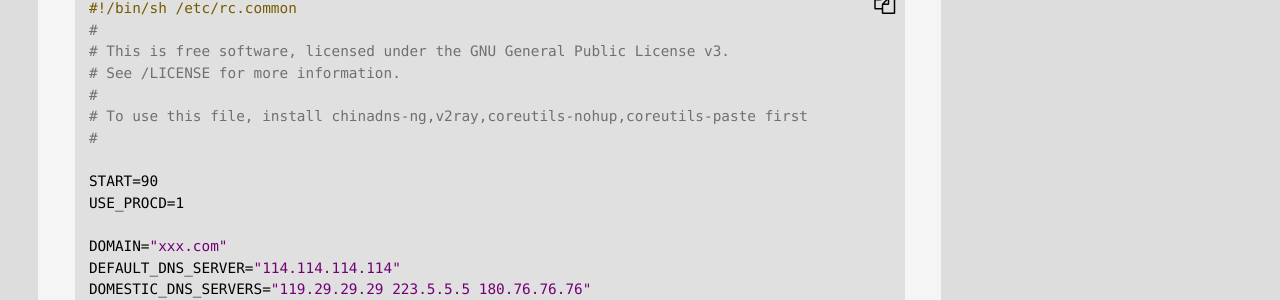
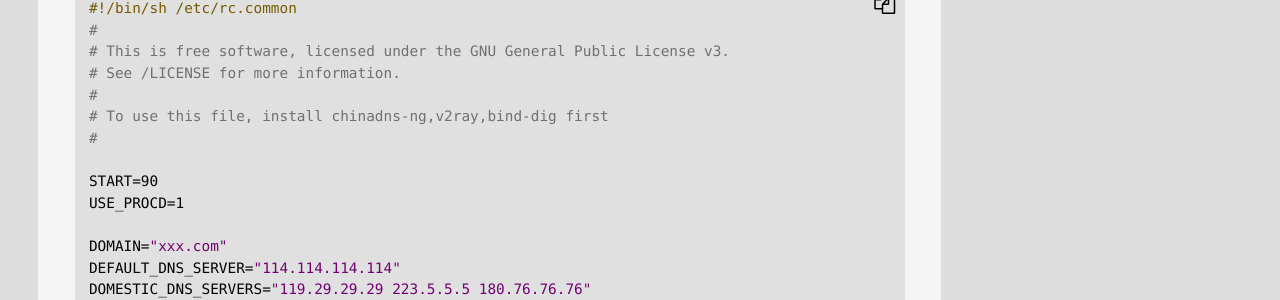
Before and after one commit to jibenfa/jibenfa.github.com, a Jekyll site: the page built from _posts/2025-08-19-E59CA8openwrtE4B88BE4BDBFE794A8chinadns-ngE690ADE9858Dv2rayE5AE9EE78EB0E9808FE6988EE4BBA3E79086.md, in a window 1280 px wide and 900 px high, scrolled down 6264 px. Shown: the part 152-452 px from the top of the window. Built offline with Jekyll 4.4.1, drawn with Linux system fonts in a browser that asks for light colours.

Commit message:
Update 2025-08-19-E59CA8openwrtE4B88BE4BDBFE794A8chinadns-ngE690ADE9858Dv2rayE5AE9EE78EB0E9808FE6988EE4BBA3E79086.md

```diff
--- a/_posts/2025-08-19-E59CA8openwrtE4B88BE4BDBFE794A8chinadns-ngE690ADE9858Dv2rayE5AE9EE78EB0E9808FE6988EE4BBA3E79086.md
+++ b/_posts/2025-08-19-E59CA8openwrtE4B88BE4BDBFE794A8chinadns-ngE690ADE9858Dv2rayE5AE9EE78EB0E9808FE6988EE4BBA3E79086.md
@@ -307,7 +307,7 @@ chmod +x /etc/init.d/chinadns-ng
 # This is free software, licensed under the GNU General Public License v3.
 # See /LICENSE for more information.
 #
-# To use this file, install chinadns-ng,v2ray,coreutils-nohup,coreutils-paste first
+# To use this file, install chinadns-ng,v2ray,bind-dig first
 #
 
 START=90
```
